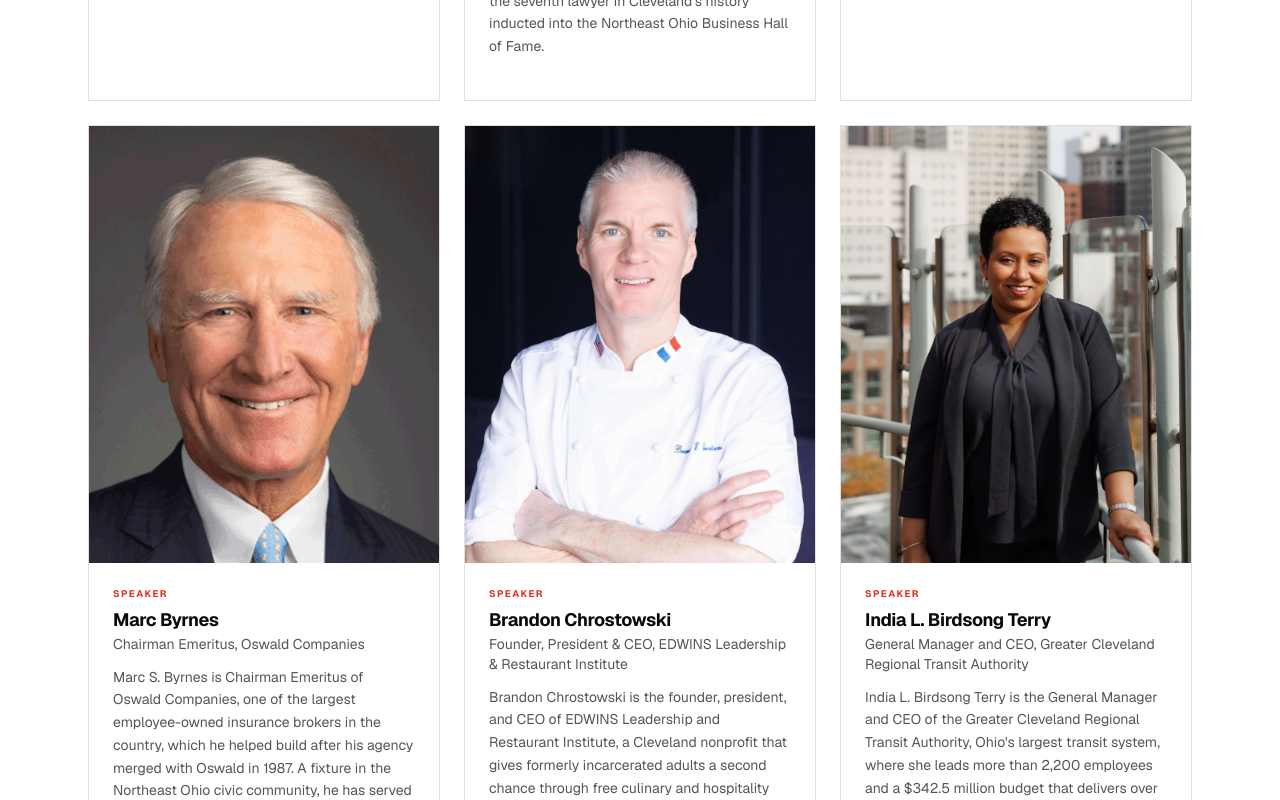
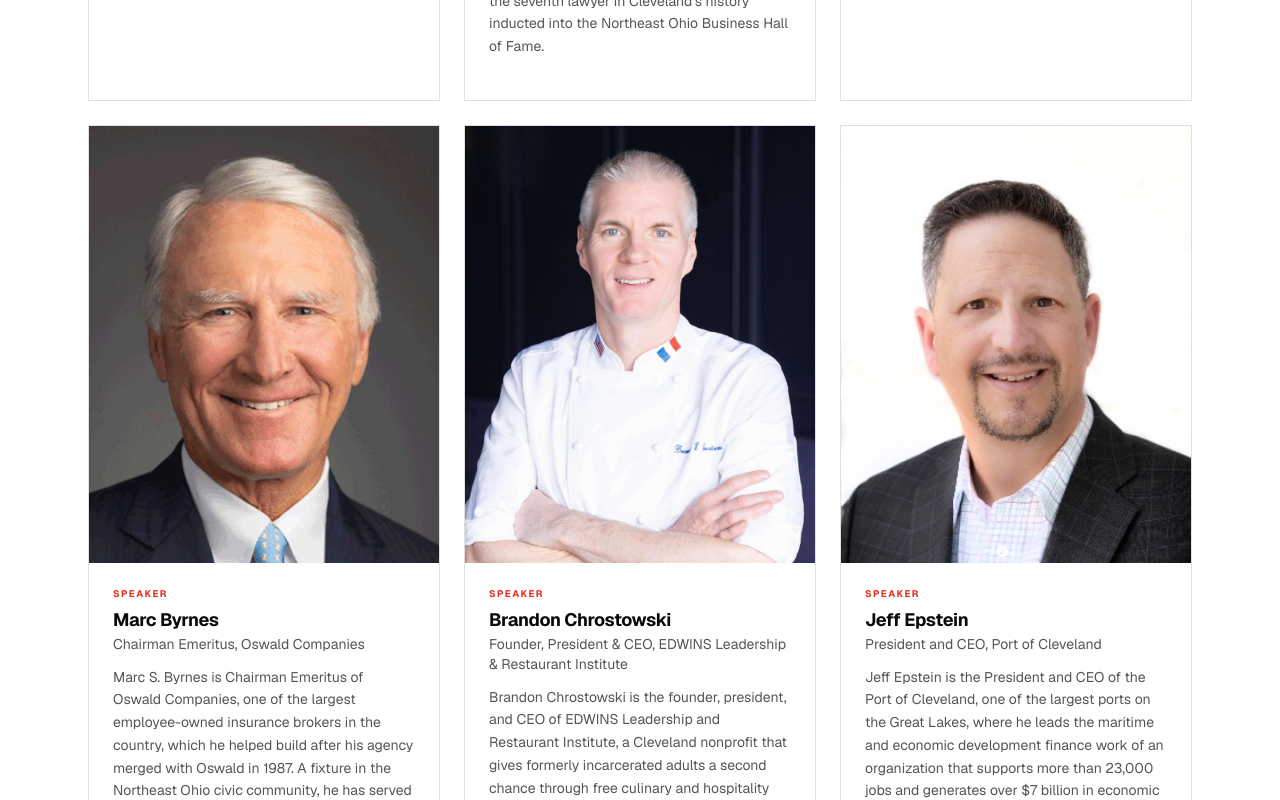
Before and after one commit to codekidcm4/tedx-site, a Next.js app: page /speakers in a window 1280 px wide. Shown: the part 1920-2720 px from the top of the page. Built offline with nearby package versions, Linux system fonts and the light colour scheme.

Commit message:
Replace India Birdsong Terry with Jeff Epstein (President & CEO, Port of Cleveland)
Speaker card, bio, headshot, and Session 2 schedule slot updated.

Co-Authored-By: Claude Opus 5 <noreply@anthropic.com>

```diff
--- a/src/data/schedule.ts
+++ b/src/data/schedule.ts
@@ -57,7 +57,7 @@ export const schedule: ScheduleSession[] = [
       { time: "4:05 - 4:25", title: "Brandon Chrostowski", kind: "talk" },
       { time: "4:25 - 4:45", title: "Marc Byrnes", kind: "talk" },
       { time: "4:45 - 5:05", title: "Laila Edwards", kind: "talk" },
-      { time: "5:05 - 5:25", title: "India L. Birdsong Terry", kind: "talk" },
+      { time: "5:05 - 5:25", title: "Jeff Epstein", kind: "talk" },
       { time: "5:25 - 5:45", title: "Fred Nance", kind: "talk" },
       { time: "5:45 - 5:55", title: "Closing remarks", kind: "closing" },
     ],
--- a/src/data/speakers.ts
+++ b/src/data/speakers.ts
@@ -85,14 +85,15 @@ export const speakers: Speaker[] = [
     order: 5,
   },
   {
-    id: "india-birdsong-terry",
-    name: "India L. Birdsong Terry",
-    role: "General Manager and CEO, Greater Cleveland Regional Transit Authority",
-    organization: "Greater Cleveland Regional Transit Authority",
+    id: "jeff-epstein",
+    name: "Jeff Epstein",
+    role: "President and CEO, Port of Cleveland",
+    organization: "Port of Cleveland",
     type: "adult",
-    bio: "India L. Birdsong Terry is the General Manager and CEO of the Greater Cleveland Regional Transit Authority, Ohio's largest transit system, where she leads more than 2,200 employees and a $342.5 million budget that delivers over 24 million rides a year across the county's 457 square miles. Since joining RTA in 2019 she has guided the agency through a pivotal period, working to modernize an aging rail fleet, secure sustainable funding, and expand the service that connects people to opportunity. A nationally respected transit leader with more than 15 years in the industry, she serves on boards from the United Way of Greater Cleveland to the American Public Transportation Foundation.",
+    // Condensed from the bio Jeff provided (see "JE Port Bio.docx").
+    bio: "Jeff Epstein is the President and CEO of the Port of Cleveland, one of the largest ports on the Great Lakes, where he leads the maritime and economic development finance work of an organization that supports more than 23,000 jobs and generates over $7 billion in economic impact each year. He came to the Port after serving as Chief of Integrated Development for the City of Cleveland, overseeing Planning, Economic Development, Community Development, and Building & Housing under Mayor Justin Bibb, where he launched new financing tools and helped create the North Coast Waterfront Development Authority. Before that, as Executive Director of MidTown Cleveland and Director of the Cleveland Health-Tech Corridor, he guided more than $230 million in transformative real estate development over seven years. He holds a J.D. from Georgetown University Law Center and a B.S. in Public Policy Studies from Duke University, and began his legal career clerking for Judge Solomon Oliver Jr. of the U.S. District Court for the Northern District of Ohio.",
     talkTitle: null,
-    image: "/speakers/india-birdsong-terry.jpg",
+    image: "/speakers/jeff-epstein.jpg",
     order: 6,
   },
 
```
Also changed, not shown: public/speakers/india-birdsong-terry.jpg (deleted), public/speakers/jeff-epstein.jpg (added).
